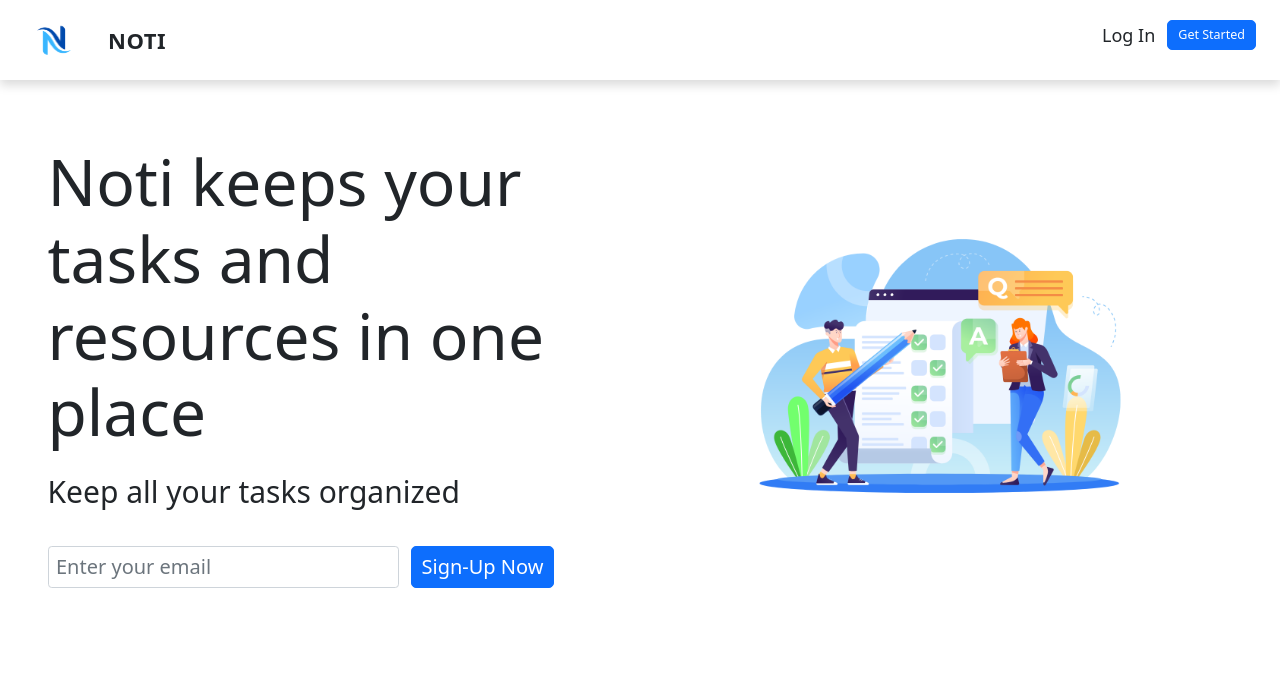
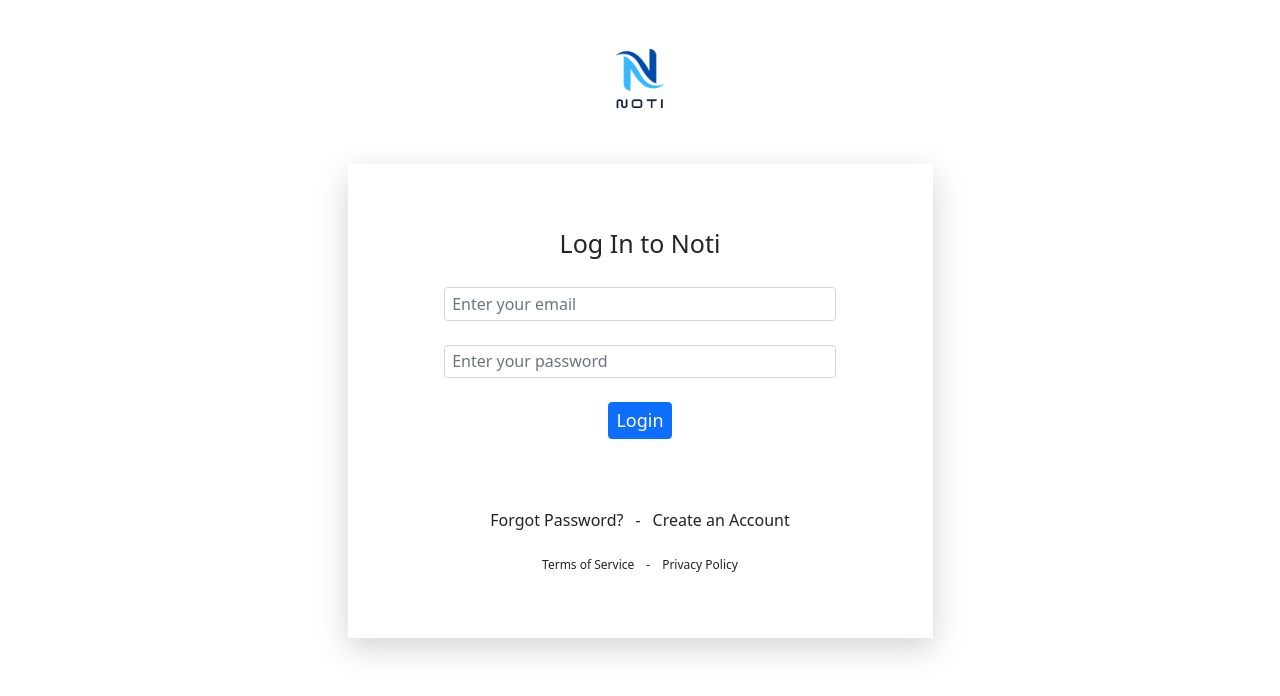
Before and after one commit to CoolJester/Todo-List-App-MEAN, an Angular app: page / in a window 1280 px wide. Shown: the top 696 px of the page. Built offline with nearby package versions, Linux system fonts and the light colour scheme.

Commit message:
[frontend] login page

```diff
--- a/src/app/app.component.html
+++ b/src/app/app.component.html
@@ -1,2 +1 @@
-<app-header></app-header>
-<app-main></app-main>
+<app-login></app-login>
--- a/src/app/app.module.ts
+++ b/src/app/app.module.ts
@@ -4,12 +4,14 @@ import { BrowserModule } from '@angular/platform-browser';
 import { AppComponent } from './app.component';
 import { HeaderComponent } from './header/header.component';
 import { MainComponent } from './main/main.component';
+import { LoginComponent } from './login/login.component';
 
 @NgModule({
   declarations: [
     AppComponent,
     HeaderComponent,
-    MainComponent
+    MainComponent,
+    LoginComponent
   ],
   imports: [
     BrowserModule
--- /dev/null
+++ b/src/app/login/login.component.css
@@ -0,0 +1,57 @@
+main {
+  max-width: 600px;
+  margin: 3.2rem auto;
+  display: flex;
+  flex-direction: column;
+  align-items: center;
+  gap: 3.2rem;
+}
+
+.logo {
+  width: 10rem;
+}
+
+form {
+  width: 100%;
+  padding: 6.4rem 1.2rem;
+  display: flex;
+  flex-direction: column;
+  align-items: center;
+  gap: 2.4rem;
+}
+
+form input {
+  width: 70%;
+  font-size: 1.6rem;
+}
+
+form button {
+  font-size: 1.8rem;
+}
+
+/* .border-bot {
+  margin: 2.4rem 0;
+  border-bottom: 1px solid grey;
+} */
+
+.additional-section {
+  display: flex;
+  font-size: 1.6rem;
+  gap: 1.2rem;
+}
+
+.additional-section-footer {
+  display: flex;
+  font-size: 1.2rem;
+  gap: 1.2rem;
+}
+
+a {
+  text-decoration: none;
+  color: #222;
+  transition: all 300ms;
+}
+
+a:hover {
+  color: blue;
+}
--- /dev/null
+++ b/src/app/login/login.component.html
@@ -0,0 +1,35 @@
+<main class="container">
+  <img class="logo" src="../../assets/images/1.png" alt="A logo of Noti" />
+
+  <form class="shadow-lg">
+    <h1>Log In to Noti</h1>
+    <input
+      type="email"
+      placeholder="Enter your email"
+      name="email"
+      class="form-control"
+    />
+    <input
+      type="password"
+      placeholder="Enter your password"
+      name="password"
+      class="form-control"
+    />
+    <button type="submit" class="btn btn-primary">Login</button>
+
+    <!-- <div class="border-bot"></div> -->
+    <hr />
+
+    <div class="additional-section">
+      <a href="#">Forgot Password?</a>
+      <span> - </span>
+      <a href="#">Create an Account</a>
+    </div>
+
+    <div class="additional-section-footer">
+      <a href="#">Terms of Service</a>
+      <span> - </span>
+      <a href="#">Privacy Policy</a>
+    </div>
+  </form>
+</main>
--- a/src/app/main/main.component.html
+++ b/src/app/main/main.component.html
@@ -1,6 +1,6 @@
 <main class="container">
   <div class="row">
-    <div class="col-md-6">
+    <div class="col-md-6 my-3">
       <h1>Noti keeps your tasks and resources in one place</h1>
       <p>Keep all your tasks organized</p>
       <form action="">
```
Also changed, not shown: src/app/login/login.component.ts (added, +10 -0 lines), 1 other file (tests, documents, lock files or other folders).
